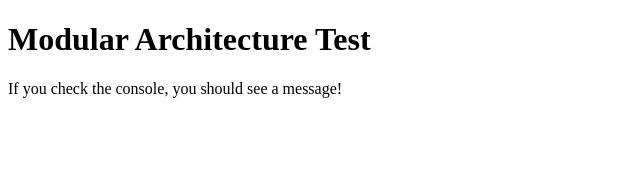
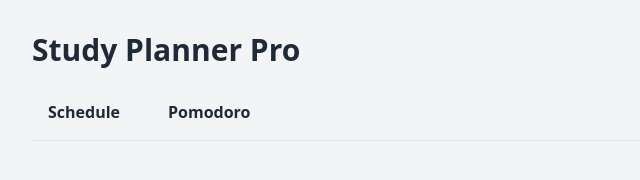
Before and after one commit to lw-alt-pixel/StudyPlannerV2, a plain HTML site: page index.html in a window 1280 px wide. Shown: the whole page, without its empty margins (0-640 px from the left). Drawn offline with nearby package versions, Linux system fonts and the light colour scheme.

Commit message:
Update index.html

```diff
--- a/index.html
+++ b/index.html
@@ -3,10 +3,26 @@
 <head>
     <meta charset="UTF-8">
     <title>Study Planner Pro V2</title>
+    <script src="https://cdn.tailwindcss.com"></script>
 </head>
-<body>
-    <h1>Modular Architecture Test</h1>
-    <p>If you check the console, you should see a message!</p>
+<body class="bg-gray-100 text-gray-800 p-8">
+
+    <h1 class="text-3xl font-bold mb-6">Study Planner Pro</h1>
+
+    <div class="flex gap-4 mb-6 border-b pb-2">
+        <button class="tab-btn px-4 py-2 rounded-lg font-bold transition-all" data-tab="schedule">Schedule</button>
+        <button class="tab-btn px-4 py-2 rounded-lg font-bold transition-all" data-tab="pomodoro">Pomodoro</button>
+    </div>
+
+    <div id="schedule" class="tab-content hidden bg-white p-6 rounded-lg shadow">
+        <h2 class="text-xl font-bold">📅 Schedule View</h2>
+        <p>Your infinite canvas will go here.</p>
+    </div>
+
+    <div id="pomodoro" class="tab-content hidden bg-white p-6 rounded-lg shadow">
+        <h2 class="text-xl font-bold">⏱️ Pomodoro Timer</h2>
+        <p>Your timer engine will go here.</p>
+    </div>
 
     <script type="module" src="js/App.js"></script>
 </body>
```
